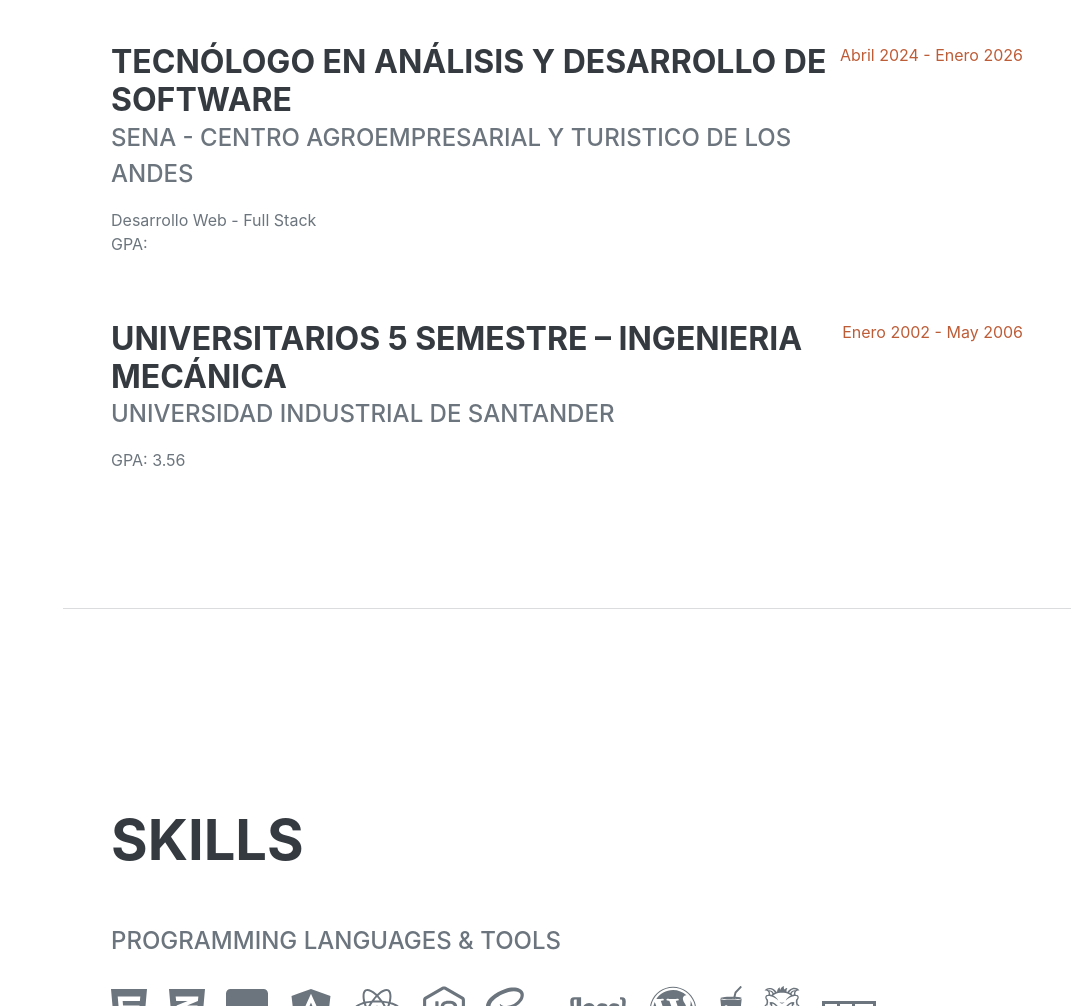
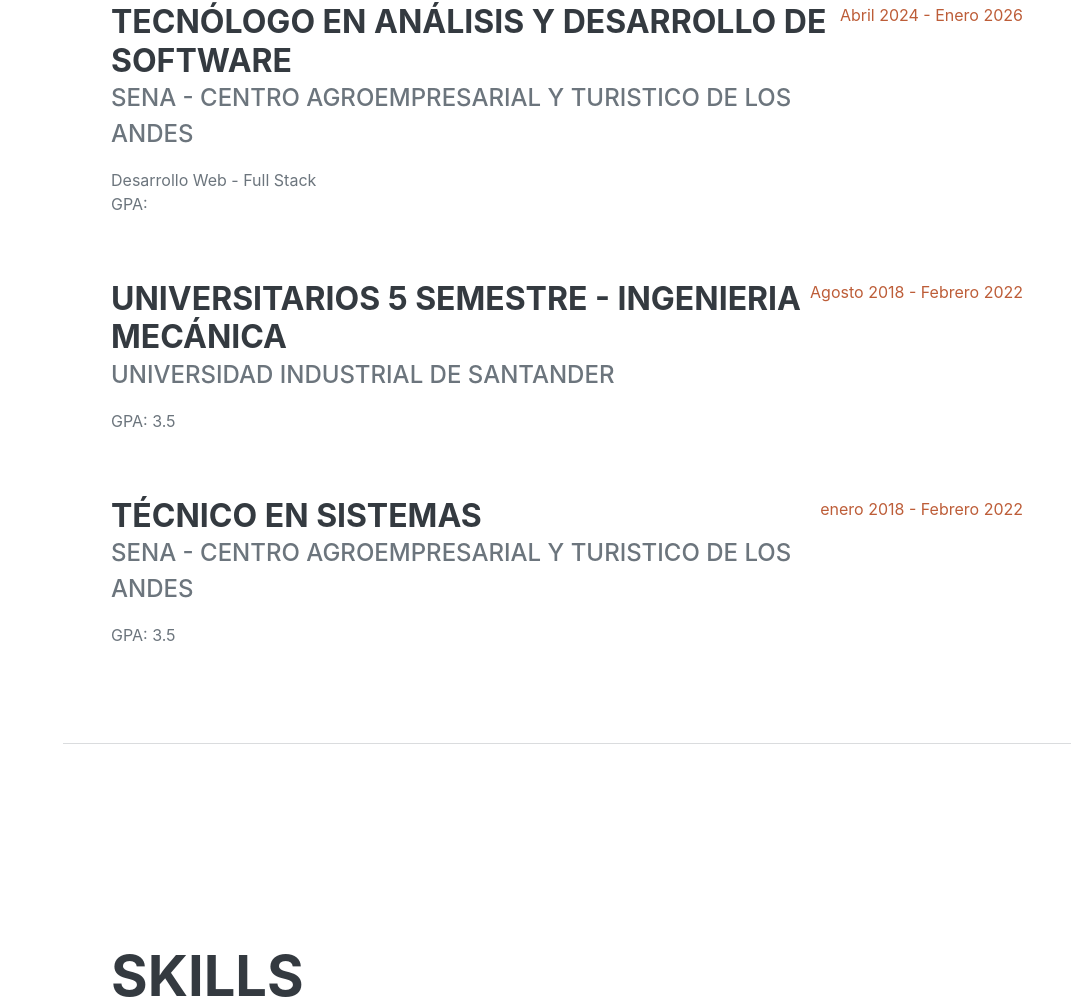
Before and after one commit to BanKrey99/Portafolio, a plain HTML site: page index.html in a window 1280 px wide. Shown: the part 1794-2800 px from the top of the page, without its empty margins (209-1280 px from the left). Drawn offline with nearby package versions, Linux system fonts and the light colour scheme; a web font is replaced by a local one.

Commit message:
Actualización de Index

```diff
--- a/index.html
+++ b/index.html
@@ -30,7 +30,7 @@
                     <li class="nav-item"><a class="nav-link js-scroll-trigger" href="#education">Educación</a></li>
                     <li class="nav-item"><a class="nav-link js-scroll-trigger" href="#skills">Habilidades</a></li>
                     <li class="nav-item"><a class="nav-link js-scroll-trigger" href="#interests">Intereses</a></li>
-                    <li class="nav-item"><a class="nav-link js-scroll-trigger" href="#awards">Proyectos</a></li>
+                    <li class="nav-item"><a class="nav-link js-scroll-trigger" href="#projects">Proyectos</a></li>
                 </ul>
             </div>
         </nav>
@@ -44,7 +44,7 @@
                         <span class="text-primary">Medina Caicedo</span>
                     </h1>
                     <div class="subheading mb-5">
-                        Málaga - Santander, colombia · (313) 341-8457 ·
+                        Málaga - Santander, Colombia · (313) 341-8457 ·
                         <a href="mailto:name@email.com">andrey.medinacaic2@gmail.com</a>
                     </div>
                     <p class="lead mb-3">Soy un desarrollador junior con sólidos conocimientos en lógica de programación,
@@ -92,13 +92,21 @@
                         </div>
                         <div class="flex-shrink-0"><span class="text-primary">Abril 2024 - Enero 2026</span></div>
                     </div>
+                    <div class="d-flex flex-column flex-md-row justify-content-between mb-5">
+                        <div class="flex-grow-1">
+                            <h3 class="mb-0">UNIVERSITARIOS 5 SEMESTRE - INGENIERIA MECÁNICA</h3>
+                            <div class="subheading mb-3">Universidad Industrial de Santander</div>
+                            <p>GPA: 3.5</p>
+                        </div>
+                        <div class="flex-shrink-0"><span class="text-primary">Agosto 2018 - Febrero 2022</span></div>
+                    </div>
                     <div class="d-flex flex-column flex-md-row justify-content-between">
                         <div class="flex-grow-1">
-                            <h3 class="mb-0">UNIVERSITARIOS 5 SEMESTRE – INGENIERIA MECÁNICA</h3>
-                            <div class="subheading mb-3">Universidad Industrial de Santander</div>
-                            <p>GPA: 3.56</p>
+                            <h3 class="mb-0">Técnico en Sistemas</h3>
+                            <div class="subheading mb-3">Sena - centro agroempresarial y turistico de los andes</div>
+                            <p>GPA: 3.5</p>
                         </div>
-                        <div class="flex-shrink-0"><span class="text-primary">Enero 2002 - May 2006</span></div>
+                        <div class="flex-shrink-0"><span class="text-primary">enero  2018 - Febrero 2022</span></div>
                     </div>
                 </div>
             </section>
@@ -154,9 +162,9 @@
             </section>
             <hr class="m-0" />
             <!-- Awards-->
-            <section class="resume-section" id="awards">
+            <section class="resume-section" id="projects">
                 <div class="resume-section-content">
-                    <h2 class="mb-5">Awards & Certifications</h2>
+                    <h2 class="mb-5">Proyectos</h2>
                     <ul class="fa-ul mb-0">
                         <li>
                             <span class="fa-li"><i class="fas fa-trophy text-warning"></i></span>
```
